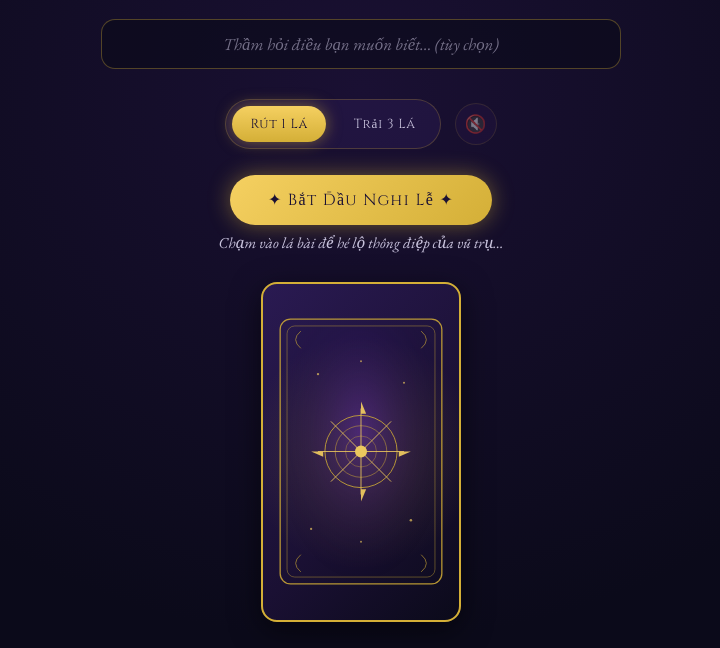
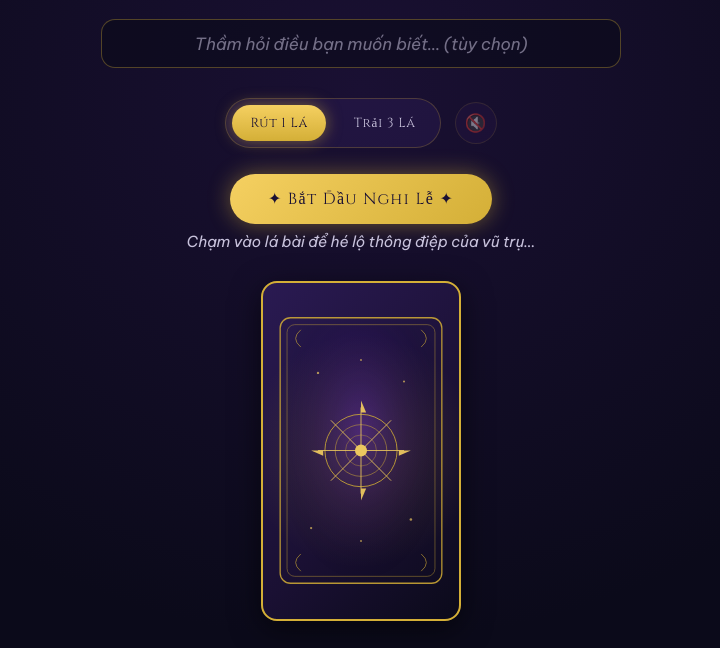
Before and after one commit to trminhcuongvn-art/tarot, a plain HTML site: page index.html in a window 1280 px wide. Both pictures are taken after a click on the button "✦ Bắt Đầu Nghi Lễ ✦". Shown: the part 152-800 px from the top of the page, without its empty margins (279-999 px from the left). Drawn offline with nearby package versions, Linux system fonts and the light colour scheme.

Commit message:
Fix Vietnamese fonts and tarot card reveal

```diff
--- a/css/style.css
+++ b/css/style.css
@@ -1,7 +1,7 @@
 /* ============================================================
    TAROT HUYỀN BÍ — MVP stylesheet
    Tone đã duyệt: nền #0B0A1A/#1A1033, tím #6D28D9, vàng kim #D4AF37
-   Font: Cinzel (heading) + EB Garamond (body) + Cinzel Decorative (tên lá)
+   Font: Cinzel (heading trang trí) + Be Vietnam Pro/Cormorant Garamond (tiếng Việt đầy đủ)
    ============================================================ */
 
 :root{
@@ -23,7 +23,7 @@
 html,body{height:100%}
 
 body{
-  font-family:'EB Garamond',Georgia,serif;
+  font-family:'Be Vietnam Pro', system-ui, -apple-system, 'Segoe UI', sans-serif;
   color:var(--ivory);
   background:radial-gradient(ellipse at 50% 30%, #1A1033 0%, #0B0A1A 70%);
   min-height:100vh;
@@ -106,7 +106,7 @@ body{
 }
 .question-box input{
   width:100%;
-  font-family:'EB Garamond',serif;
+  font-family:'Be Vietnam Pro', system-ui, -apple-system, 'Segoe UI', sans-serif;
   font-size:1.05rem;
   color:var(--ivory);
   background:rgba(11,10,26,.6);
@@ -208,7 +208,7 @@ body{
   border:2px solid var(--gold);
   display:flex;align-items:center;justify-content:center;
 }
-.face-back .back-art{width:88%;height:92%;opacity:.95}
+.face-back .back-art{width:88%;height:92%;opacity:.95;pointer-events:none}
 
 /* ----- Card FRONT (CSS-generated khung viền vàng + tên + suit)
    GHI CHÚ: đây là mặt trước placeholder, render bằng CSS.
@@ -259,7 +259,7 @@ body{
   filter:drop-shadow(0 0 12px rgba(212,175,55,.6));
 }
 .face-front .cname{
-  font-family:'Cinzel Decorative','Cinzel',serif;
+  font-family:'Cormorant Garamond','Be Vietnam Pro',serif;
   font-size:1rem;line-height:1.25;color:var(--gold);
   text-shadow:0 0 10px rgba(212,175,55,.4);
 }
@@ -298,7 +298,7 @@ body{
 }
 @keyframes rise{to{opacity:1;transform:translateY(0)}}
 .reading-card h3{
-  font-family:'Cinzel Decorative','Cinzel',serif;
+  font-family:'Cormorant Garamond','Be Vietnam Pro',serif;
   color:var(--gold);font-size:1.4rem;margin-bottom:2px;
 }
 .reading-card .pos{
@@ -311,16 +311,16 @@ body{
 }
 .orient.up{background:rgba(212,175,55,.2);color:var(--gold-soft);border:1px solid rgba(212,175,55,.5)}
 .orient.rev{background:rgba(123,30,59,.3);color:#e89fb2;border:1px solid rgba(123,30,59,.6)}
-.reading-card .kw{margin:8px 0;color:var(--muted);font-style:italic}
+.reading-card .kw{margin:8px 0;color:var(--muted);font-style:italic;font-family:'Cormorant Garamond','Be Vietnam Pro',serif;font-size:1.05rem}
 .reading-card .kw span{
   display:inline-block;margin:3px 5px 0 0;padding:2px 10px;
   background:rgba(109,40,217,.22);border-radius:999px;font-size:.86rem;
 }
-.reading-card p.meaning{font-size:1.08rem;color:var(--ivory)}
+.reading-card p.meaning{font-size:1.02rem;color:var(--ivory);font-family:'Be Vietnam Pro', system-ui, -apple-system, 'Segoe UI', sans-serif;line-height:1.75}
 
-.hint{color:var(--muted);font-style:italic;margin-top:6px;font-size:.95rem;min-height:1.4em}
+.hint{color:var(--muted);font-style:italic;margin-top:6px;font-size:.95rem;min-height:1.4em;font-family:'Be Vietnam Pro', system-ui, -apple-system, 'Segoe UI', sans-serif}
 
-footer{margin-top:48px;color:rgba(200,194,220,.5);font-size:.8rem;font-family:'Cinzel',serif;letter-spacing:.06em}
+footer{margin-top:48px;color:rgba(200,194,220,.65);font-size:.82rem;font-family:'Be Vietnam Pro', system-ui, sans-serif;letter-spacing:.01em}
 
 @media(max-width:640px){
   :root{--card-w:150px;--card-h:255px}
--- a/index.html
+++ b/index.html
@@ -6,10 +6,10 @@
   <title>Tarot Huyền Bí · Hỏi Vũ Trụ Một Điều</title>
   <meta name="description" content="Rút bài Tarot huyền bí trực tuyến — Rút 1 lá hoặc Trải 3 lá Quá khứ - Hiện tại - Tương lai.">
 
-  <!-- Google Fonts: Cinzel + EB Garamond + Cinzel Decorative -->
+  <!-- Google Fonts: Cinzel giữ cho tiêu đề; Be Vietnam Pro + Cormorant Garamond hỗ trợ đầy đủ tiếng Việt -->
   <link rel="preconnect" href="https://fonts.googleapis.com">
   <link rel="preconnect" href="https://fonts.gstatic.com" crossorigin>
-  <link href="https://fonts.googleapis.com/css2?family=Cinzel:wght@400;600;700&family=Cinzel+Decorative:wght@400;700&family=EB+Garamond:ital,wght@0,400;0,500;1,400&display=swap" rel="stylesheet">
+  <link href="https://fonts.googleapis.com/css2?family=Be+Vietnam+Pro:ital,wght@0,400;0,500;0,600;1,400&family=Cinzel:wght@400;600;700&family=Cinzel+Decorative:wght@400;700&family=Cormorant+Garamond:ital,wght@0,500;0,600;0,700;1,500&display=swap&subset=vietnamese" rel="stylesheet">
 
   <link rel="stylesheet" href="css/style.css">
 </head>
@@ -45,7 +45,7 @@
 
     <footer>
       ✦ Bộ bài Rider-Waite · 78 lá · Luận giải tiếng Việt ✦<br>
-      MVP — ảnh lá bài hiện là placeholder CSS/SVG, sẽ thay ảnh thật ở bản sau.
+      Hỏi vũ trụ một điều — Sự thật được hé lộ, trực giác dẫn lối, những điều ẩn giấu.
     </footer>
   </main>
 
--- a/js/app.js
+++ b/js/app.js
@@ -77,9 +77,12 @@ async function loadDeck(){
 function cardEl(){
   const card = document.createElement('div');
   card.className = 'card';
+  card.setAttribute('role', 'button');
+  card.setAttribute('tabindex', '0');
+  card.setAttribute('aria-label', 'Chạm để lật lá bài Tarot');
   card.innerHTML = `
     <div class="face face-back">
-      <object class="back-art" type="image/svg+xml" data="assets/card-back.svg"></object>
+      <img class="back-art" src="assets/card-back.svg" alt="Mặt sau lá bài Tarot" draggable="false" />
     </div>
     <div class="face face-front">
       <div class="inner">
@@ -189,7 +192,11 @@ async function startRitual(){
 
   // bind reveal — sequential for three, immediate clickable
   cards.forEach((c,i)=>{
-    c.addEventListener('click', ()=>revealCard(c, picks[i], mode==='three'?POSITIONS_3[i]:null), { once:true });
+    const reveal = ()=>revealCard(c, picks[i], mode==='three'?POSITIONS_3[i]:null);
+    c.addEventListener('click', reveal, { once:true });
+    c.addEventListener('keydown', (ev)=>{
+      if(ev.key === 'Enter' || ev.key === ' '){ ev.preventDefault(); c.click(); }
+    });
   });
 
   // auto suspense shake loop until revealed
@@ -200,6 +207,9 @@ async function startRitual(){
 }
 
 async function revealCard(card, pick, position){
+  if(card.dataset.revealed === '1') return;
+  card.dataset.revealed = '1';
+  card.setAttribute('aria-label', 'Lá bài đã lật: ' + pick.data.name_vi);
   card.classList.remove('shake');
   card.classList.add('shake');
   vibrate([20,40,30]);
```
